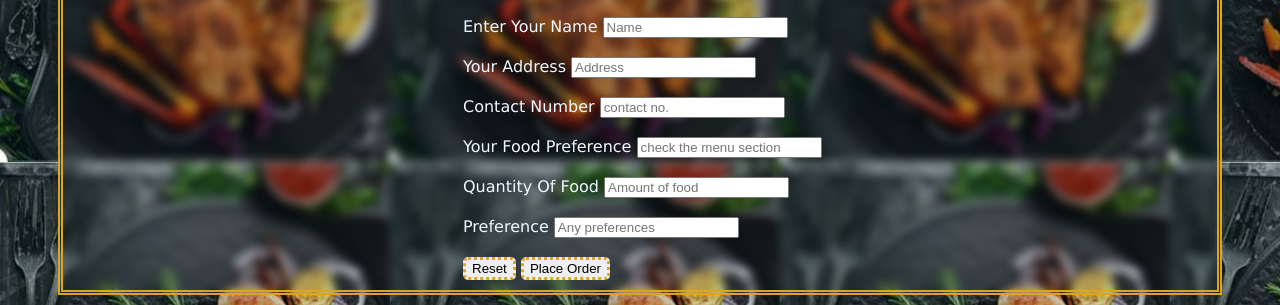
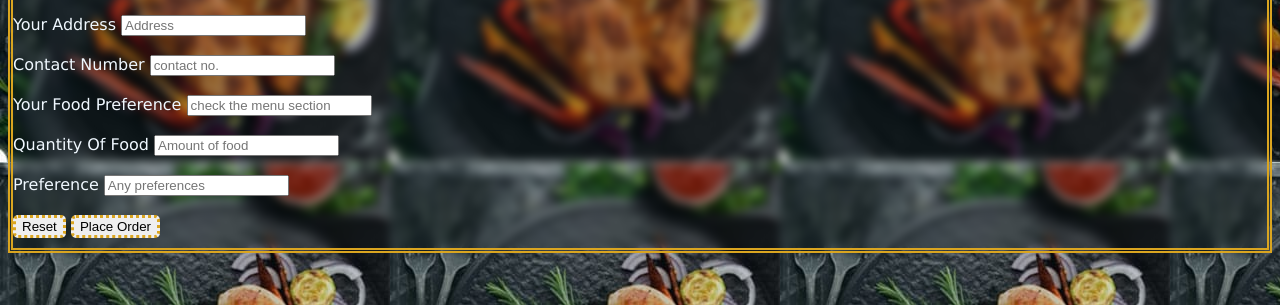
Before and after one commit to khushikumari75/swastik, a plain HTML site: page order.html in a window 1280 px wide. Shown: the part 204-509 px from the top of the page. Drawn offline with Linux system fonts and the light colour scheme.

Commit message:
Update order.html

```diff
--- a/order.html
+++ b/order.html
@@ -14,12 +14,12 @@
         }
         main{
             display: flexbox;
-            margin: 50px;
+            /*margin: 50px;*/
             justify-content: center;
             align-items: center;
             color:aliceblue;
             border: 5px double goldenrod;
-            padding-left: 400px;
+            /*padding-left: 400px;*/
             padding-bottom: 10px;
             backdrop-filter: blur(5px);
             font-family:Verdana, Geneva, Tahoma, sans-serif        }
```
